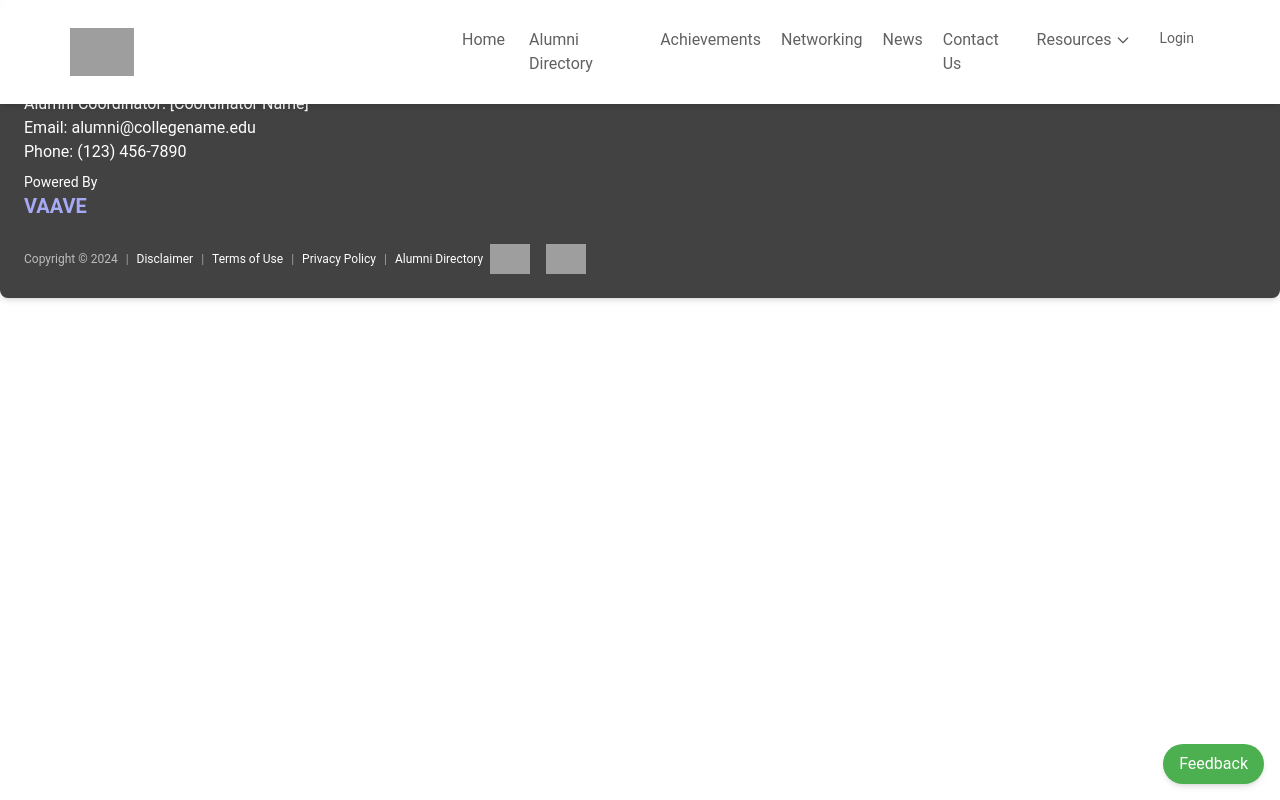
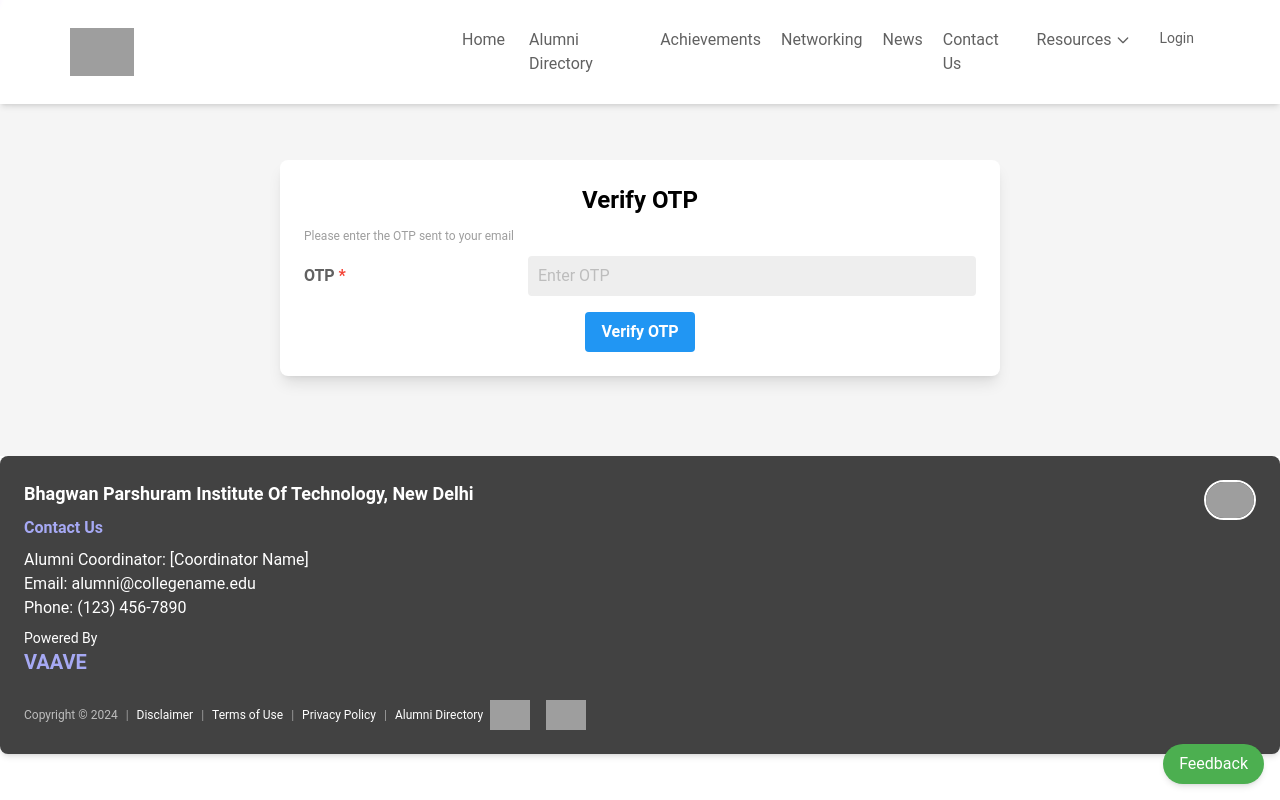
Before and after one commit to tanmayGypt/Alumini_database_frontend, a React (Vite) app: page /verifyOTP in a window 1280 px wide. Built offline with nearby package versions, Linux system fonts and the light colour scheme; grey boxes are pictures that could not be loaded.

Commit message:
verifyotp

```diff
--- a/src/App.jsx
+++ b/src/App.jsx
@@ -54,6 +54,7 @@ import AllPhotos from "./Page-Components/Gallery/AllPhotos";
 
 
 import RegisteredCandidates from "./Page-Components/Registered-Candidates/Card";
+import VerifyOTP from "./Page/VerifyOTP";
 
 
 function App() {
@@ -110,6 +111,7 @@ function App() {
           <Route path="/interview-experience" element={<InterviewExp />} />
           <Route path="/login" element={<Login />} />
           <Route path="/signup" element={<Signup />} />
+          <Route path="/verifyOTP" element={ <VerifyOTP/> } />
           <Route path="/explore" element={<MainPage />} />
           <Route path="/portfolio" element={<TabComponent />} />
           <Route path="/ForgetPassword" element={<ForgetPassword />} />
--- a/src/Page/Signup.jsx
+++ b/src/Page/Signup.jsx
@@ -1,5 +1,4 @@
 import React, { useState } from 'react';
-// import ReCAPTCHA from "react-google-recaptcha";
 import { ToastContainer, toast } from 'react-toastify';
 import 'react-toastify/dist/ReactToastify.css';
 import { Oval } from 'react-loader-spinner';
@@ -19,33 +18,13 @@ const Signup = () => {
     enrollmentNo: '',
     degree: 'B.Tech',
   });
-  // const [recaptchaValue, setRecaptchaValue] = useState(null);
   const [isLoading, setIsLoading] = useState(false);
 
-  const validateEnrollmentNumber = (enrollmentNo) => {
-    const re = /^[A-Za-z0-9]+$/;
-    return re.test(enrollmentNo);
-  };
-
-  const validateName = (name) => {
-    const re = /^[a-zA-Z\s]+$/;
-    return re.test(name);
-  };
-
-  const validateBatchYear = (batchYear) => {
-    const re = /^\d{4}$/;
-    return re.test(batchYear);
-  };
-
-  const validateEmail = (email) => {
-    const re = /^[^\s@]+@[^\s@]+\.[^\s@]+$/;
-    return re.test(email);
-  };
-
-  const validateMobileNumber = (mobileNo) => {
-    const re = /^\d{10}$/;
-    return re.test(mobileNo);
-  };
+  const validateEnrollmentNumber = (enrollmentNo) => /^[A-Za-z0-9]+$/.test(enrollmentNo);
+  const validateName = (name) => /^[a-zA-Z\s]+$/.test(name);
+  const validateBatchYear = (batchYear) => /^\d{4}$/.test(batchYear);
+  const validateEmail = (email) => /^[^\s@]+@[^\s@]+\.[^\s@]+$/.test(email);
+  const validateMobileNumber = (mobileNo) => /^\d{10}$/.test(mobileNo);
 
   const handleChange = (e) => {
     const { name, value } = e.target;
@@ -57,53 +36,32 @@ const Signup = () => {
 
   const handleSubmit = async (e) => {
     e.preventDefault();
+    const { firstName, lastName, fatherName, password, confirmPassword, batchYear, branch, status, mobileNo, email, enrollmentNo, degree } = formData;
 
-    const {
-      firstName,
-      lastName,
-      fatherName,
-      password,
-      confirmPassword,
-      batchYear,
-      branch,
-      status,
-      mobileNo,
-      email,
-      enrollmentNo,
-      degree
-    } = formData;
-
-    // Validate form fields
     if (!firstName || !lastName || !fatherName || !password || !confirmPassword || !batchYear || !branch || !status || !mobileNo || !email || !enrollmentNo) {
       toast.error('Please fill in all required fields');
       return;
     }
-
     if (!validateName(firstName) || !validateName(lastName) || !validateName(fatherName)) {
       toast.error('Names must contain only letters and spaces');
       return;
     }
-
     if (!validateEmail(email)) {
       toast.error('Please enter a valid email address');
       return;
     }
-
     if (password !== confirmPassword) {
       toast.error('Passwords do not match');
       return;
     }
-
     if (!validateBatchYear(batchYear)) {
       toast.error('Batch Year must be a 4-digit number');
       return;
     }
-
     if (!validateEnrollmentNumber(enrollmentNo)) {
       toast.error('Enrollment number must be alphanumeric');
       return;
     }
-
     if (!validateMobileNumber(mobileNo)) {
       toast.error('Mobile number must be a 10-digit number');
       return;
@@ -114,9 +72,7 @@ const Signup = () => {
     try {
       const response = await fetch('https://alumnibackend.up.railway.app/signup', {
         method: 'POST',
-        headers: {
-          'Content-Type': 'application/json',
-        },
+        headers: { 'Content-Type': 'application/json' },
         body: JSON.stringify({
           FirstName: firstName,
           LastName: lastName,
@@ -141,6 +97,8 @@ const Signup = () => {
 
       if (data.message === 'OTP sent successfully') {
         toast.success('OTP sent successfully');
+        localStorage.setItem('signupData', JSON.stringify(formData));
+        window.location.href = '/verifyOTP';
       } else {
         toast.success('Signup successful');
       }
@@ -167,267 +125,197 @@ const Signup = () => {
     }
   };
 
-
-
-
-  const handleRecaptchaChange = (value) => {
-    setRecaptchaValue(value);
-  };
-
   return (
     <div className="h-full w-full flex items-center justify-center flex-col bg-gray-100 py-10 sm:py-20 px-4">
       <form className={`bg-white p-6 rounded-lg shadow-lg w-full max-w-screen-md ${isLoading ? 'opacity-50' : ''}`} onSubmit={handleSubmit}>
         <h2 className="text-2xl font-bold text-center mx-auto">Signup</h2>
         <p className='text-gray-500 text-xs py-3'>Please use the form below to sign up</p>
 
-        {/* First Name */}
         <div className="flex flex-col sm:flex-row mb-2">
           <label className="block text-gray-700 pt-2 font-bold md:text-left mb-1 sm:w-1/3 sm:pr-4" htmlFor="firstName">
             First Name <span className="text-red-500">*</span>
           </label>
           <input
-            className="bg-gray-200 appearance-none border-2 border-gray-200 rounded w-full py-2 px-4 text-gray-700 leading-tight focus:outline-none focus:bg-white focus:border-purple-500"
+            className="bg-gray-200 appearance-none border-2 border-gray-200 rounded w-full sm:w-2/3 py-2 px-4 text-gray-700 leading-tight focus:outline-none focus:bg-white focus:border-purple-500"
             id="firstName"
+            name="firstName"
             type="text"
-            placeholder="Your first name"
-            name="firstName"
             value={formData.firstName}
             onChange={handleChange}
-            pattern="[A-Za-z\s]+"
-            title="First Name should contain only letters and spaces"
             required
           />
         </div>
 
-        {/* Last Name */}
         <div className="flex flex-col sm:flex-row mb-2">
           <label className="block text-gray-700 pt-2 font-bold md:text-left mb-1 sm:w-1/3 sm:pr-4" htmlFor="lastName">
             Last Name <span className="text-red-500">*</span>
           </label>
           <input
-            className="bg-gray-200 appearance-none border-2 border-gray-200 rounded w-full py-2 px-4 text-gray-700 leading-tight focus:outline-none focus:bg-white focus:border-purple-500"
+            className="bg-gray-200 appearance-none border-2 border-gray-200 rounded w-full sm:w-2/3 py-2 px-4 text-gray-700 leading-tight focus:outline-none focus:bg-white focus:border-purple-500"
             id="lastName"
+            name="lastName"
             type="text"
-            placeholder="Your last name"
-            name="lastName"
             value={formData.lastName}
             onChange={handleChange}
-            pattern="[A-Za-z\s]+"
-            title="Last Name should contain only letters and spaces"
             required
           />
         </div>
 
-        {/* Father Name */}
         <div className="flex flex-col sm:flex-row mb-2">
           <label className="block text-gray-700 pt-2 font-bold md:text-left mb-1 sm:w-1/3 sm:pr-4" htmlFor="fatherName">
             Father Name <span className="text-red-500">*</span>
           </label>
           <input
-            className="bg-gray-200 appearance-none border-2 border-gray-200 rounded w-full py-2 px-4 text-gray-700 leading-tight focus:outline-none focus:bg-white focus:border-purple-500"
+            className="bg-gray-200 appearance-none border-2 border-gray-200 rounded w-full sm:w-2/3 py-2 px-4 text-gray-700 leading-tight focus:outline-none focus:bg-white focus:border-purple-500"
             id="fatherName"
+            name="fatherName"
             type="text"
-            placeholder="Your father's name"
-            name="fatherName"
             value={formData.fatherName}
             onChange={handleChange}
-            pattern="[A-Za-z\s]+"
-            title="Father Name should contain only letters and spaces"
             required
           />
         </div>
 
-        {/* Password */}
         <div className="flex flex-col sm:flex-row mb-2">
           <label className="block text-gray-700 pt-2 font-bold md:text-left mb-1 sm:w-1/3 sm:pr-4" htmlFor="password">
-            Create Password <span className="text-red-500">*</span>
+            Password <span className="text-red-500">*</span>
           </label>
           <input
-            className="bg-gray-200 appearance-none border-2 border-gray-200 rounded w-full py-2 px-4 text-gray-700 leading-tight focus:outline-none focus:bg-white focus:border-purple-500"
+            className="bg-gray-200 appearance-none border-2 border-gray-200 rounded w-full sm:w-2/3 py-2 px-4 text-gray-700 leading-tight focus:outline-none focus:bg-white focus:border-purple-500"
             id="password"
+            name="password"
             type="password"
-            placeholder="Create password"
-            name="password"
             value={formData.password}
             onChange={handleChange}
             required
           />
         </div>
 
-        {/* Confirm Password */}
         <div className="flex flex-col sm:flex-row mb-2">
           <label className="block text-gray-700 pt-2 font-bold md:text-left mb-1 sm:w-1/3 sm:pr-4" htmlFor="confirmPassword">
             Confirm Password <span className="text-red-500">*</span>
           </label>
           <input
-            className="bg-gray-200 appearance-none border-2 border-gray-200 rounded w-full py-2 px-4 text-gray-700 leading-tight focus:outline-none focus:bg-white focus:border-purple-500"
+            className="bg-gray-200 appearance-none border-2 border-gray-200 rounded w-full sm:w-2/3 py-2 px-4 text-gray-700 leading-tight focus:outline-none focus:bg-white focus:border-purple-500"
             id="confirmPassword"
+            name="confirmPassword"
             type="password"
-            placeholder="Confirm password"
-            name="confirmPassword"
             value={formData.confirmPassword}
             onChange={handleChange}
             required
           />
         </div>
 
-        {/* Batch Year */}
         <div className="flex flex-col sm:flex-row mb-2">
           <label className="block text-gray-700 pt-2 font-bold md:text-left mb-1 sm:w-1/3 sm:pr-4" htmlFor="batchYear">
             Batch Year <span className="text-red-500">*</span>
           </label>
           <input
-            className="bg-gray-200 appearance-none border-2 border-gray-200 rounded w-full py-2 px-4 text-gray-700 leading-tight focus:outline-none focus:bg-white focus:border-purple-500"
+            className="bg-gray-200 appearance-none border-2 border-gray-200 rounded w-full sm:w-2/3 py-2 px-4 text-gray-700 leading-tight focus:outline-none focus:bg-white focus:border-purple-500"
             id="batchYear"
-            type="number"
-            placeholder="Batch year"
             name="batchYear"
+            type="text"
             value={formData.batchYear}
             onChange={handleChange}
-            pattern="\d{4}"
-            title="Batch Year should be a 4-digit number"
             required
           />
         </div>
 
-        {/* Branch */}
         <div className="flex flex-col sm:flex-row mb-2">
           <label className="block text-gray-700 pt-2 font-bold md:text-left mb-1 sm:w-1/3 sm:pr-4" htmlFor="branch">
             Branch <span className="text-red-500">*</span>
           </label>
           <input
-            className="bg-gray-200 appearance-none border-2 border-gray-200 rounded w-full py-2 px-4 text-gray-700 leading-tight focus:outline-none focus:bg-white focus:border-purple-500"
+            className="bg-gray-200 appearance-none border-2 border-gray-200 rounded w-full sm:w-2/3 py-2 px-4 text-gray-700 leading-tight focus:outline-none focus:bg-white focus:border-purple-500"
             id="branch"
+            name="branch"
             type="text"
-            placeholder="Branch"
-            name="branch"
             value={formData.branch}
             onChange={handleChange}
             required
           />
         </div>
 
-        {/* Status */}
         <div className="flex flex-col sm:flex-row mb-2">
           <label className="block text-gray-700 pt-2 font-bold md:text-left mb-1 sm:w-1/3 sm:pr-4" htmlFor="status">
             Status <span className="text-red-500">*</span>
           </label>
-          <select
-            className="bg-gray-200 appearance-none border-2 border-gray-200 rounded w-full py-2 px-4 text-gray-700 leading-tight focus:outline-none focus:bg-white focus:border-purple-500"
+          <input
+            className="bg-gray-200 appearance-none border-2 border-gray-200 rounded w-full sm:w-2/3 py-2 px-4 text-gray-700 leading-tight focus:outline-none focus:bg-white focus:border-purple-500"
             id="status"
             name="status"
+            type="text"
             value={formData.status}
             onChange={handleChange}
-            required
-          >
-            <option value="" disabled>Select your status</option>
-            <option value="Student">Student</option>
-            <option value="Alumni">Alumni</option>
-            <option value="Faculty">Faculty</option>
-          </select>
-        </div>
-
-        {/* Mobile Number */}
-        <div className="flex flex-col sm:flex-row mb-2">
-          <label className="block text-gray-700 pt-2 font-bold md:text-left mb-1 sm:w-1/3 sm:pr-4" htmlFor="mobileNo">
-            Mobile Number <span className="text-red-500">*</span>
-          </label>
-          <input
-            className="bg-gray-200 appearance-none border-2 border-gray-200 rounded w-full py-2 px-4 text-gray-700 leading-tight focus:outline-none focus:bg-white focus:border-purple-500"
-            id="mobileNo"
-            type="tel"
-            placeholder="Mobile number"
-            name="mobileNo"
-            value={formData.mobileNo}
-            onChange={handleChange}
-            pattern="\d{10}"
-            title="Mobile Number should be a 10-digit number"
             required
           />
         </div>
 
-        {/* Email */}
+        <div className="flex flex-col sm:flex-row mb-2">
+          <label className="block text-gray-700 pt-2 font-bold md:text-left mb-1 sm:w-1/3 sm:pr-4" htmlFor="mobileNo">
+            Mobile No <span className="text-red-500">*</span>
+          </label>
+          <input
+            className="bg-gray-200 appearance-none border-2 border-gray-200 rounded w-full sm:w-2/3 py-2 px-4 text-gray-700 leading-tight focus:outline-none focus:bg-white focus:border-purple-500"
+            id="mobileNo"
+            name="mobileNo"
+            type="text"
+            value={formData.mobileNo}
+            onChange={handleChange}
+            required
+          />
+        </div>
+
         <div className="flex flex-col sm:flex-row mb-2">
           <label className="block text-gray-700 pt-2 font-bold md:text-left mb-1 sm:w-1/3 sm:pr-4" htmlFor="email">
             Email <span className="text-red-500">*</span>
           </label>
           <input
-            className="bg-gray-200 appearance-none border-2 border-gray-200 rounded w-full py-2 px-4 text-gray-700 leading-tight focus:outline-none focus:bg-white focus:border-purple-500"
+            className="bg-gray-200 appearance-none border-2 border-gray-200 rounded w-full sm:w-2/3 py-2 px-4 text-gray-700 leading-tight focus:outline-none focus:bg-white focus:border-purple-500"
             id="email"
+            name="email"
             type="email"
-            placeholder="Email"
-            name="email"
             value={formData.email}
             onChange={handleChange}
             required
           />
         </div>
 
-        {/* Enrollment Number */}
         <div className="flex flex-col sm:flex-row mb-2">
           <label className="block text-gray-700 pt-2 font-bold md:text-left mb-1 sm:w-1/3 sm:pr-4" htmlFor="enrollmentNo">
-            Enrollment Number <span className="text-red-500">*</span>
+            Enrollment No <span className="text-red-500">*</span>
           </label>
           <input
-            className="bg-gray-200 appearance-none border-2 border-gray-200 rounded w-full py-2 px-4 text-gray-700 leading-tight focus:outline-none focus:bg-white focus:border-purple-500"
+            className="bg-gray-200 appearance-none border-2 border-gray-200 rounded w-full sm:w-2/3 py-2 px-4 text-gray-700 leading-tight focus:outline-none focus:bg-white focus:border-purple-500"
             id="enrollmentNo"
+            name="enrollmentNo"
             type="text"
-            placeholder="Enrollment number"
-            name="enrollmentNo"
             value={formData.enrollmentNo}
             onChange={handleChange}
-            pattern="[A-Za-z0-9]+"
-            title="Enrollment Number should be alphanumeric"
             required
           />
         </div>
 
-        {/* Degree */}
         <div className="flex flex-col sm:flex-row mb-2">
           <label className="block text-gray-700 pt-2 font-bold md:text-left mb-1 sm:w-1/3 sm:pr-4" htmlFor="degree">
             Degree <span className="text-red-500">*</span>
           </label>
-          <select
-            className="bg-gray-200 appearance-none border-2 border-gray-200 rounded w-full py-2 px-4 text-gray-700 leading-tight focus:outline-none focus:bg-white focus:border-purple-500"
+          <input
+            className="bg-gray-200 appearance-none border-2 border-gray-200 rounded w-full sm:w-2/3 py-2 px-4 text-gray-700 leading-tight focus:outline-none focus:bg-white focus:border-purple-500"
             id="degree"
             name="degree"
+            type="text"
             value={formData.degree}
             onChange={handleChange}
             required
-          >
-            <option value="B.Tech">B.Tech</option>
-            <option value="M.Tech">M.Tech</option>
-            <option value="PhD">PhD</option>
-          </select>
+          />
         </div>
-{/*
-        <div className="flex flex-col sm:flex-row mb-2">
-          <label className="block text-gray-700 pt-2 font-bold md:text-left mb-1 sm:w-1/3 sm:pr-4" htmlFor="degree">
-            I agree to the terms and conditions <span className="text-red-500">*</span>
-          </label>
-          <input
-            className="bg-gray-200 appearance-none border-2 border-gray-200 rounded w-full py-2 px-4 text-gray-700 leading-tight focus:outline-none focus:bg-white focus:border-purple-500"
-            id="degree"
-            type="checkbox"
-            placeholder="Degree"
-            name="degree"
-            required
-          />
-        </div> */}
-
-        {/* <div className="mt-4">
-          <ReCAPTCHA sitekey="YOUR_RECAPTCHA_SITE_KEY" onChange={handleRecaptchaChange} />
-        </div> */}
 
         <div className="flex items-center justify-center mt-4">
           {isLoading ? (
             <Oval color="#00BFFF" height={30} width={30} />
           ) : (
-            <button
-              className="bg-blue-500 hover:bg-blue-700 text-white font-bold py-2 px-4 rounded focus:outline-none focus:shadow-outline"
-              type="submit"
-              // disabled={!recaptchaValue}
-            >
+            <button className="bg-blue-500 hover:bg-blue-700 text-white font-bold py-2 px-4 rounded focus:outline-none focus:shadow-outline" type="submit">
               Signup
             </button>
           )}
--- /dev/null
+++ b/src/Page/VerifyOTP.jsx
@@ -0,0 +1,133 @@
+import React, { useState, useEffect } from 'react';
+import { ToastContainer, toast } from 'react-toastify';
+import 'react-toastify/dist/ReactToastify.css';
+import { Oval } from 'react-loader-spinner';
+
+const VerifyOTP = () => {
+  const [otp, setOtp] = useState('');
+  const [isLoading, setIsLoading] = useState(false);
+  const [signupData, setSignupData] = useState(null);
+
+  useEffect(() => {
+    // Retrieve signup data from localStorage
+    const storedData = localStorage.getItem('signupData');
+    if (storedData) {
+      setSignupData(JSON.parse(storedData));
+    }
+  }, []);
+
+  const handleChange = (e) => {
+    setOtp(e.target.value);
+  };
+
+  const handleSubmit = async (e) => {
+    e.preventDefault();
+    setIsLoading(true);
+
+    if (!signupData) {
+      toast.error('No signup data found.');
+      setIsLoading(false);
+      return;
+    }
+
+    try {
+      const response = await fetch('https://alumnibackend.up.railway.app/verifyOTP', {
+        method: 'POST',
+        headers: {
+          'Content-Type': 'application/json',
+          'Email': signupData.email, // email from local storage
+          'OTP': otp, // Include OTP from input
+        },
+        body: JSON.stringify({
+          FirstName: signupData.firstName,
+          LastName: signupData.lastName,
+          Fathername: signupData.fatherName,
+          Password: signupData.password,
+          Status: signupData.status,
+          Branch: signupData.branch,
+          BatchYear: parseInt(signupData.batchYear),
+          MobileNo: signupData.mobileNo,
+          Email: signupData.email,
+          EnrollmentNo: signupData.enrollmentNo,
+        }),
+      });
+
+      const data = await response.json();
+
+      if (response.ok) {
+        if (data.message === 'OTP verified successfully') {
+          toast.success('OTP verified successfully');
+          localStorage.removeItem('signupData');
+          window.location.href = '/login';
+        } else {
+          toast.error(data.message || 'Unexpected response message');
+        }
+      } else {
+        switch (response.status) {
+          case 400:
+            toast.error(data.message || 'Bad Request: Email and OTP are required');
+            break;
+          case 401:
+            if (data.message === 'Invalid OTP') {
+              toast.error('Invalid OTP');
+            } else if (data.message === 'OTP has expired') {
+              toast.error('OTP has expired');
+            } else {
+              toast.error('Unauthorized: Invalid OTP or OTP has expired');
+            }
+            break;
+          case 500:
+            toast.error(data.error || 'Internal Server Error');
+            break;
+          default:
+            toast.error('An unexpected error occurred');
+            break;
+        }
+      }
+    } catch (error) {
+      console.error('Error:', error);
+      toast.error(`OTP verification failed. Please try again later. Error: ${error.message}`);
+    } finally {
+      setIsLoading(false);
+    }
+  };
+
+  return (
+    <div className="h-full w-full flex mt-20 items-center justify-center flex-col bg-gray-100 py-10 sm:py-20 px-4">
+      <form className={`bg-white p-6 rounded-lg shadow-lg w-full max-w-screen-md ${isLoading ? 'opacity-50' : ''}`} onSubmit={handleSubmit}>
+        <h2 className="text-2xl font-bold text-center mx-auto">Verify OTP</h2>
+        <p className='text-gray-500 text-xs py-3'>Please enter the OTP sent to your email</p>
+
+        <div className="flex flex-col sm:flex-row mb-2">
+          <label className="block text-gray-700 pt-2 font-bold md:text-left mb-1 sm:w-1/3 sm:pr-4" htmlFor="otp">
+            OTP <span className="text-red-500">*</span>
+          </label>
+          <input
+            className="bg-gray-200 appearance-none border-2 border-gray-200 rounded w-full sm:w-2/3 py-2 px-4 text-gray-700 leading-tight focus:outline-none focus:bg-white focus:border-purple-500"
+            id="otp"
+            name="otp"
+            type="text"
+            value={otp}
+            onChange={handleChange}
+            placeholder="Enter OTP"
+            required
+          />
+        </div>
+
+        <div className="flex items-center justify-center mt-4">
+          {isLoading ? (
+            <Oval color="#00BFFF" height={30} width={30} />
+          ) : (
+            <button className="bg-blue-500 hover:bg-blue-700 text-white font-bold py-2 px-4 rounded focus:outline-none focus:shadow-outline" type="submit">
+              Verify OTP
+            </button>
+          )}
+        </div>
+
+        <ToastContainer />
+      </form>
+    </div>
+  );
+};
+
+export default VerifyOTP;
```
Lines whose indentation alone changed are shown as unchanged.
